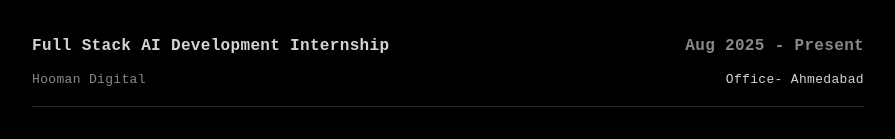
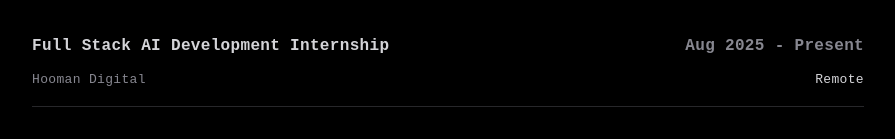
Before and after one commit to Nikuunj/Portfolio, a Next.js app: page / in a window 1280 px wide. Shown: the part 813-952 px from the top of the page, without its empty margins (192-1087 px from the left). Built offline with nearby package versions, Linux system fonts and the light colour scheme; a web font is replaced by a local one.

Commit message:
update: experiences

```diff
--- a/data/experiences.ts
+++ b/data/experiences.ts
@@ -4,7 +4,7 @@ export const experiences  = [
           company: 'hooman digital',
           to: 'Aug 2025',
           from: 'Present',
-          place: 'Office- Ahmedabad'
+          place: 'Remote'
      },
      {
           domain: 'Full Stack Development Internship',
```
